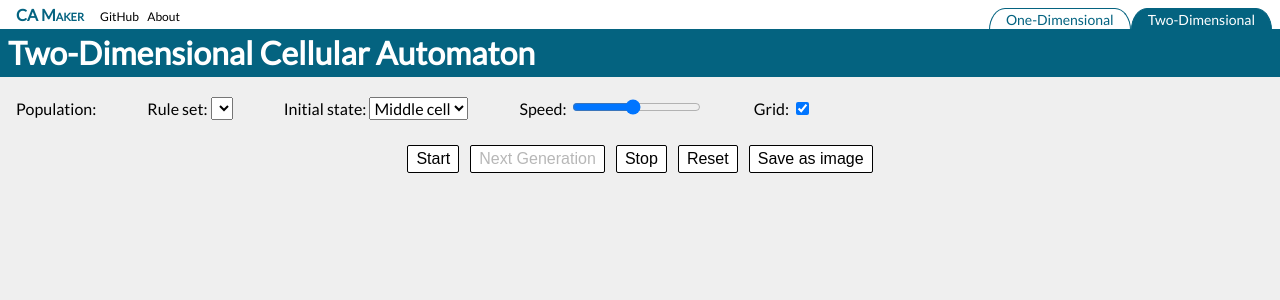
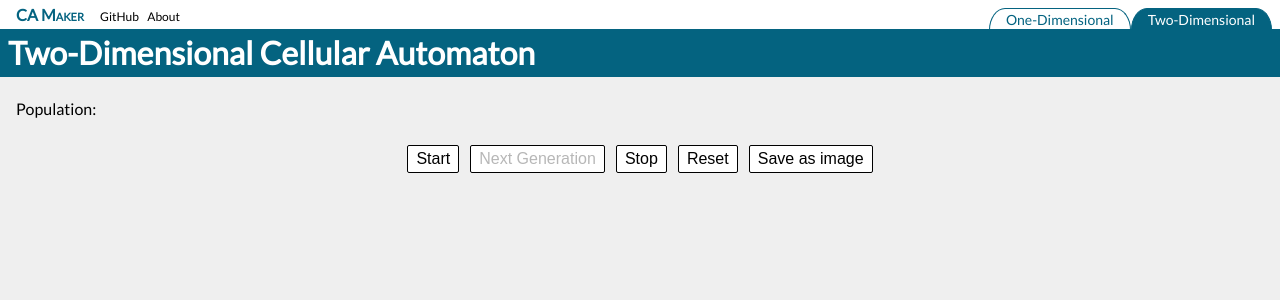
Before and after one commit to bmizepatterson/ca-maker, a Jekyll site: the page built from 2d.html, in a window 1280 px wide. Shown: the top 300 px of the page. Built offline with Jekyll 4.4.1, drawn with Linux system fonts in a browser that asks for light colours; nearby versions of some CDN libraries.

```diff
--- a/2d.html
+++ b/2d.html
@@ -9,26 +9,7 @@ js: ca2d.js
     <li>
         <span>Population: <span id="population"></span></span>
     </li>
-    <li>
-        <label for="ruleset">Rule set: </label>
-        <select name="ruleset" id="ruleset"></select>
-    </li>
-    <li>
-        <label for="initState">Initial state: </label>
-        <select name="initState" id="initState">
-            <option value="middleSeed">Middle cell</option>
-            <option value="random">Random</option>
-        </select>
-    <li>
-        <label for="frSetting">Speed: </label>
-        <input type="range" id="frSetting" name="frSetting" min="1" max="20" step="1" value="10">
-    </li>
-    <li>
-        <label for="gridSetting">Grid: </label>
-        <input type="checkbox" id="gridSetting" name="gridSetting" checked>
-    </li>
 </ul>
-<div id="currentRule"></div>
 <div id="canvasContainer"></div>
 <div class="center">
     <button id="start">Start</button>
--- /dev/null
+++ b/ca2d.js
@@ -0,0 +1,9 @@
+var cells[];
+
+function setup() {
+
+}
+
+function draw() {
+
+}
```
